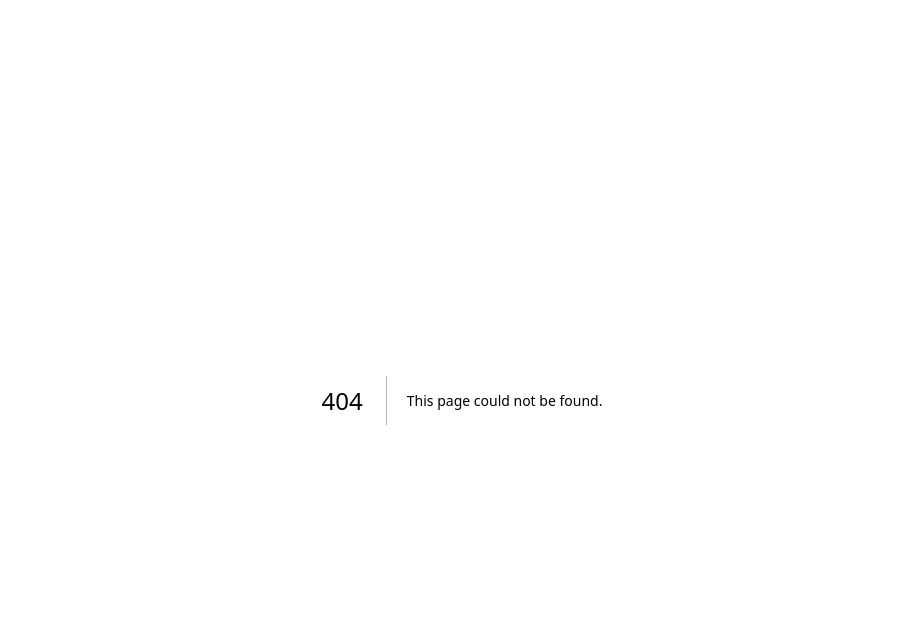
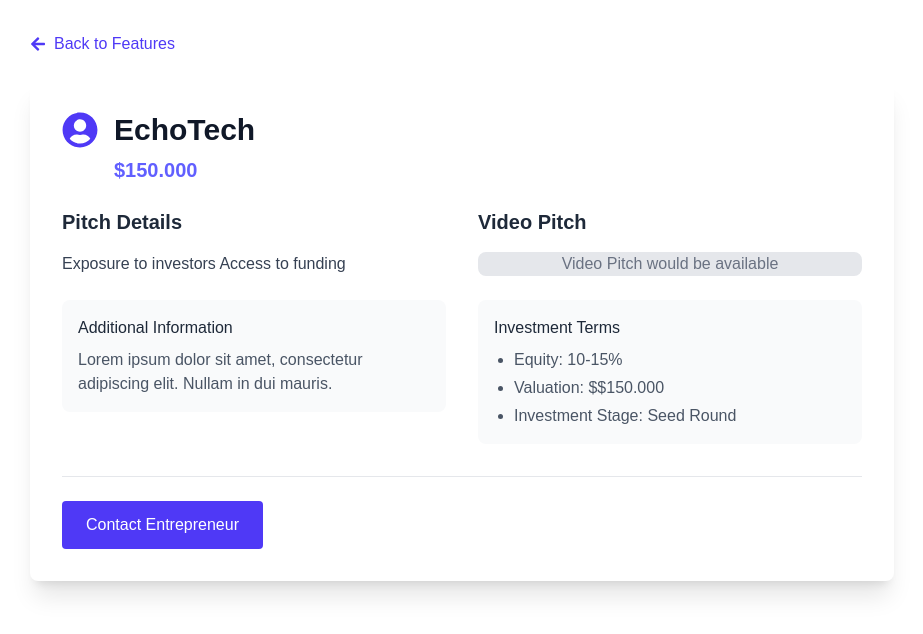
Before and after one commit to SherazNadeem07/FYP-Project, a Next.js app: page /features/1 in a window 1280 px wide. Before the commit this address had no page. Shown: the top 634 px of the page, without its empty margins (178-1101 px from the left). Built offline with nearby package versions, Linux system fonts and the light colour scheme.

Commit message:
view pitch page done

```diff
--- /dev/null
+++ b/src/app/features/[id]/page.jsx
@@ -0,0 +1,42 @@
+'use client';
+import { useParams } from 'next/navigation';
+import { useSelector } from 'react-redux';
+import PitchDetail from '../../../components/PitchDetail';
+import { useEffect, useState } from 'react';
+import { useDispatch } from 'react-redux';
+import { fetchFeaturesData } from '../../../Redux/Slices/featureCardSlice';
+
+export default function PitchPage() {
+  const { id } = useParams();
+  const dispatch = useDispatch();
+  const { cards, loading, error } = useSelector((state) => state.features);
+  const [card, setCard] = useState(null);
+
+  useEffect(() => {
+
+    if (cards.length === 0) {
+      dispatch(fetchFeaturesData());
+    }
+  }, [dispatch, cards.length]);
+
+useEffect(() => {
+  if (cards && id) {
+    const foundCard = cards.find(card => card.id === Number(id));
+    setCard(foundCard || null);
+  }
+}, [cards, id]);
+
+  if (loading) {
+    return <div className="max-w-6xl mx-auto px-4 py-8">Loading pitch details...</div>;
+  }
+
+  if (error) {
+    return <div className="max-w-6xl mx-auto px-4 py-8">Error: {error}</div>;
+  }
+
+  if (!card && !loading && cards.length > 0) {
+    return <div className="max-w-6xl mx-auto px-4 py-8">Pitch not found</div>;
+  }
+
+  return card ? <PitchDetail card={card} /> : null;
+}
--- a/src/components/FeatureCards.jsx
+++ b/src/components/FeatureCards.jsx
@@ -3,29 +3,27 @@ import React, { useEffect } from 'react';
 import { useSelector, useDispatch } from 'react-redux';
 import { fetchFeaturesData } from '../Redux/Slices/featureCardSlice';
 import { FaUserCircle } from 'react-icons/fa';
+import { useRouter } from 'next/navigation';
 
 const FeaturesSection = () => {
   const dispatch = useDispatch();
+  const router = useRouter();
   const { cards, loading, error } = useSelector((state) => state.features);
 
   useEffect(() => {
     dispatch(fetchFeaturesData());
   }, [dispatch]);
 
+  const handleViewPitch = (card) => {
+    router.push(`/features/${card.id}`);
+  };
+
   if (loading) {
-    return (
-      <div id="feature" className="max-w-6xl mx-auto px-4 py-8 text-center text-gray-600">
-        Loading...
-      </div>
-    );
+    return <div className="max-w-6xl mx-auto px-4 py-8 text-center text-gray-600">Loading...</div>;
   }
 
   if (error) {
-    return (
-      <div id="feature" className="max-w-6xl mx-auto px-4 py-8 text-center text-red-500">
-        Error: {error}
-      </div>
-    );
+    return <div className="max-w-6xl mx-auto px-4 py-8 text-center text-red-500">Error: {error}</div>;
   }
 
   return (
@@ -62,8 +60,9 @@ const FeaturesSection = () => {
             </div>
 
             <p className="text-indigo-500 text-lg font-semibold mb-4">{card.amount}</p>
-            <p className="text-gray-600 mb-6">{card.items}</p>
+            <p className="text-gray-600 mb-6 line-clamp-3">{card.items}</p>
             <button
+              onClick={() => handleViewPitch(card)}
               aria-label={`View pitch for ${card.title}`}
               className="bg-indigo-600 hover:bg-indigo-700 text-white font-medium py-2 px-5 rounded transition-colors duration-300"
             >
--- /dev/null
+++ b/src/components/PitchDetail.jsx
@@ -0,0 +1,70 @@
+'use client';
+import React from 'react';
+import Link from 'next/link';
+import { FaUserCircle, FaArrowLeft } from 'react-icons/fa';
+import { useRouter } from 'next/navigation';
+
+const PitchDetail = ({ card }) => {
+  const router = useRouter();
+
+  return (
+    <div className="max-w-4xl mx-auto px-4 py-8">
+      <button
+        onClick={() => router.back()}
+        className="flex items-center text-indigo-600 mb-6 hover:text-indigo-800 transition-colors"
+      >
+        <FaArrowLeft className="mr-2" /> Back to Features
+      </button>
+
+      <div className="bg-white rounded-lg shadow-xl p-8">
+        <div className="flex items-start mb-6">
+          <FaUserCircle className="text-indigo-600 text-4xl mr-4" />
+          <div>
+            <h1 className="text-3xl font-bold text-gray-900">{card.title}</h1>
+            <p className="text-indigo-500 text-xl font-semibold mt-2">{card.amount}</p>
+          </div>
+        </div>
+
+        <div className="grid grid-cols-1 md:grid-cols-2 gap-8">
+          <div>
+            <h2 className="text-xl font-semibold text-gray-800 mb-4">Pitch Details</h2>
+            <p className="text-gray-700 mb-6 whitespace-pre-line">{card.items}</p>
+
+            <div className="bg-gray-50 p-4 rounded-lg">
+              <h3 className="font-medium text-gray-800 mb-2">Additional Information</h3>
+              <p className="text-gray-600">Lorem ipsum dolor sit amet, consectetur adipiscing elit. Nullam in dui mauris.</p>
+            </div>
+          </div>
+
+          <div>
+            <h2 className="text-xl font-semibold text-gray-800 mb-4">Video Pitch</h2>
+            <div className="aspect-w-16 aspect-h-9 bg-gray-200 rounded-lg overflow-hidden mb-6">
+              <div className="w-full h-full flex items-center justify-center text-gray-500">
+                Video Pitch would be available
+              </div>
+            </div>
+
+            <div className="bg-gray-50 p-4 rounded-lg">
+              <h3 className="font-medium text-gray-800 mb-2">Investment Terms</h3>
+              <ul className="list-disc pl-5 space-y-1 text-gray-600">
+                <li>Equity: 10-15%</li>
+                <li>Valuation: ${card.amount}</li>
+                <li>Investment Stage: Seed Round</li>
+              </ul>
+            </div>
+          </div>
+        </div>
+
+        <div className="mt-8 pt-6 border-t border-gray-200">
+         <Link href='/auth'>
+          <button className="bg-indigo-600 hover:bg-indigo-700 text-white font-medium py-3 px-6 rounded transition-colors duration-300">
+            Contact Entrepreneur
+          </button>
+          </Link>
+        </div>
+      </div>
+    </div>
+  );
+};
+
+export default PitchDetail;
```
